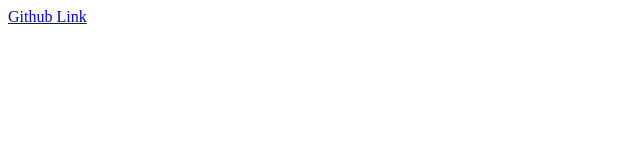
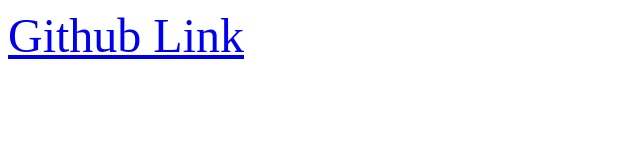
Before and after one commit to imranzahid81/Javascript, a plain HTML site: page index.html in a window 1280 px wide. Shown: the whole page, without its empty margins (0-640 px from the left). Drawn offline with Linux system fonts and the light colour scheme.

Commit message:
My First Javascript

```diff
--- a/index.html
+++ b/index.html
@@ -7,6 +7,6 @@
     <script>
         alert('Hello World! "Let the Games begin"');
     </script>
-    <a href="https://github.com/imranzahid81/Javascript.git">Github Link</a>
+    <a href="https://github.com/imranzahid81/Javascript.git" style="font-size: 3rem;">Github Link</a>
 </body>
 </html>
```
